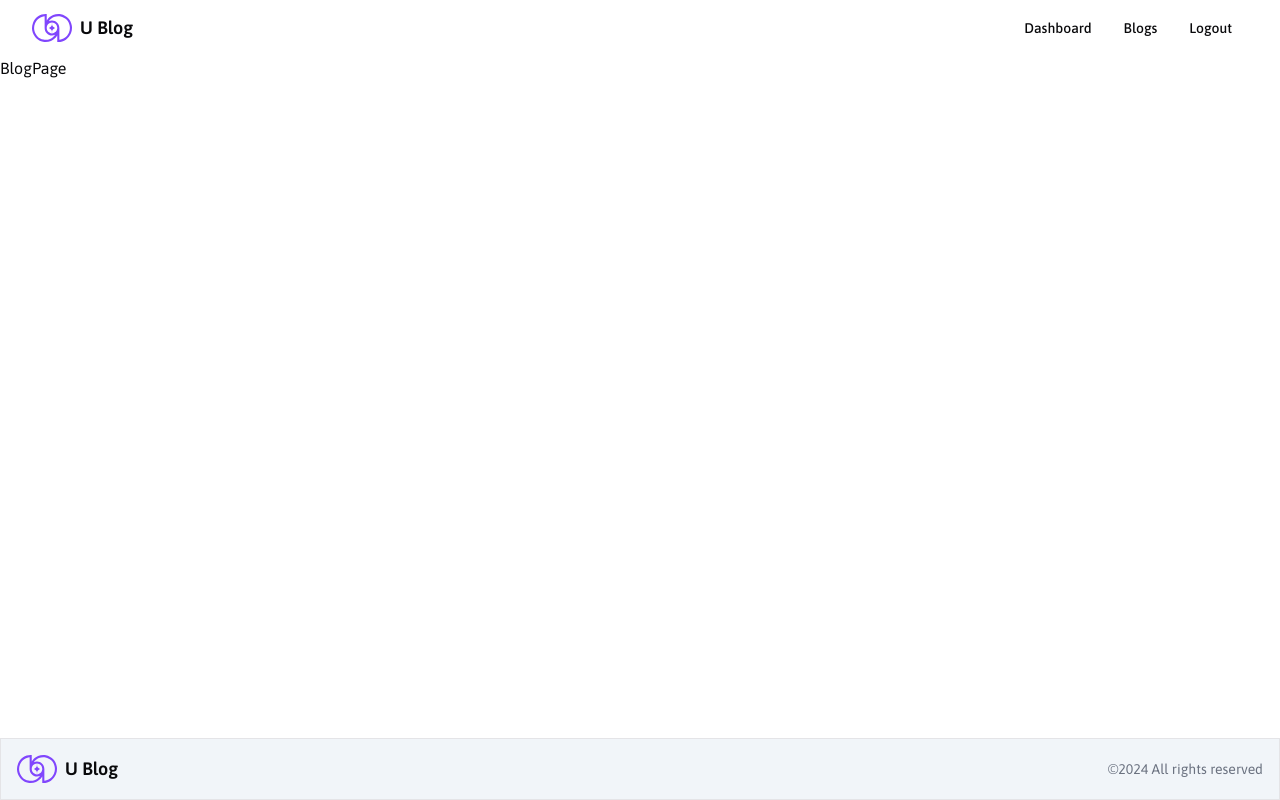
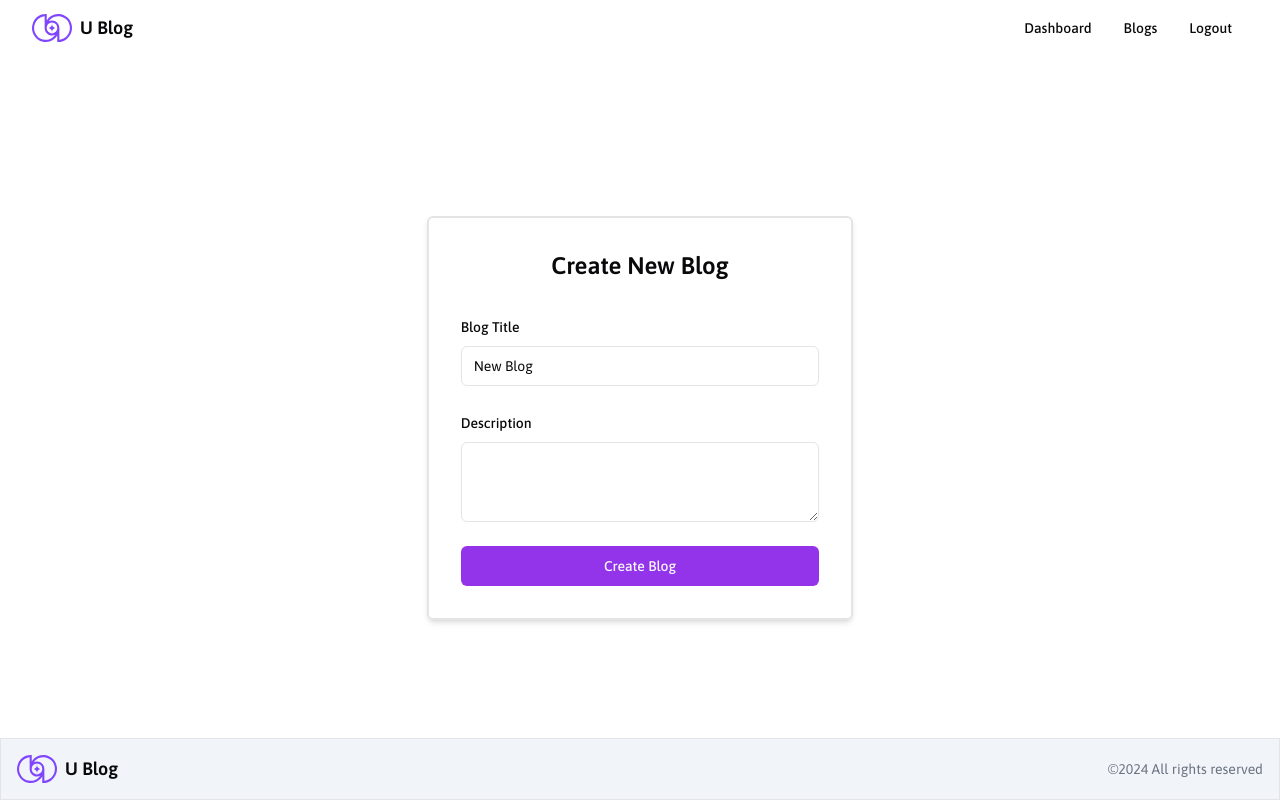
Before and after one commit to freddyval7/blog-pers, a Next.js app: page /blogs/new in a window 1280 px wide. Built offline with nearby package versions, Linux system fonts and the light colour scheme.

Commit message:
add blog form

```diff
--- /dev/null
+++ b/src/app/(dashboard)/blogs/new/_components/blogForm.tsx
@@ -0,0 +1,80 @@
+"use client";
+
+import { Button } from "@/components/ui/button";
+import {
+  Form,
+  FormControl,
+  FormField,
+  FormItem,
+  FormLabel,
+  FormMessage,
+} from "@/components/ui/form";
+import { Input } from "@/components/ui/input";
+import { Textarea } from "@/components/ui/textarea";
+import { useForm } from "react-hook-form";
+import { z } from "zod";
+import axios from "axios";
+import { useState } from "react";
+
+const formSchema = z.object({
+  title: z.string(),
+  description: z.string(),
+});
+
+export default function BlogForm() {
+  const [isSubmitting, setIsSubmitting] = useState(false);
+
+  const form = useForm<z.infer<typeof formSchema>>({
+    defaultValues: {
+      title: "New Blog",
+    },
+  });
+
+  async function onSubmit(data: z.infer<typeof formSchema>) {
+    setIsSubmitting(true);
+    const res = await axios.post("/api/blogs", data);
+    console.log(res.data);
+    form.reset({
+      title: "",
+      description: "",
+    });
+    setIsSubmitting(false);
+  }
+
+  return (
+    <Form {...form}>
+      <form className="space-y-6" onSubmit={form.handleSubmit(onSubmit)}>
+        <FormField
+          name="title"
+          rules={{ required: "Title is required" }}
+          control={form.control}
+          render={({ field }) => (
+            <FormItem>
+              <FormLabel htmlFor={field.name}>Blog Title</FormLabel>
+              <FormControl>
+                <Input {...field} />
+              </FormControl>
+              <FormMessage></FormMessage>
+            </FormItem>
+          )}
+        />
+        <FormField
+          name="description"
+          control={form.control}
+          render={({ field }) => (
+            <FormItem>
+              <FormLabel htmlFor={field.name}>Description</FormLabel>
+              <FormControl>
+                <Textarea {...field} />
+              </FormControl>
+              <FormMessage></FormMessage>
+            </FormItem>
+          )}
+        />
+        <Button disabled={isSubmitting} className="w-full" variant={"main"} type="submit">
+          Create Blog
+        </Button>
+      </form>
+    </Form>
+  );
+}
--- /dev/null
+++ b/src/app/(dashboard)/blogs/new/page.tsx
@@ -0,0 +1,10 @@
+import BlogForm from "./_components/blogForm";
+
+export default function NewBlogPage() {
+  return (
+    <div className="w-1/2 md:w-1/3 border-2 rounded-md shadow-md p-8 mx-auto mt-40 space-y-8">
+      <h1 className="text-center text-2xl font-bold">Create New Blog</h1>
+      <BlogForm />
+    </div>
+  )
+}
--- /dev/null
+++ b/src/components/ui/form.tsx
@@ -0,0 +1,176 @@
+import * as React from "react"
+import * as LabelPrimitive from "@radix-ui/react-label"
+import { Slot } from "@radix-ui/react-slot"
+import {
+  Controller,
+  ControllerProps,
+  FieldPath,
+  FieldValues,
+  FormProvider,
+  useFormContext,
+} from "react-hook-form"
+
+import { cn } from "@/lib/utils"
+import { Label } from "@/components/ui/label"
+
+const Form = FormProvider
+
+type FormFieldContextValue<
+  TFieldValues extends FieldValues = FieldValues,
+  TName extends FieldPath<TFieldValues> = FieldPath<TFieldValues>
+> = {
+  name: TName
+}
+
+const FormFieldContext = React.createContext<FormFieldContextValue>(
+  {} as FormFieldContextValue
+)
+
+const FormField = <
+  TFieldValues extends FieldValues = FieldValues,
+  TName extends FieldPath<TFieldValues> = FieldPath<TFieldValues>
+>({
+  ...props
+}: ControllerProps<TFieldValues, TName>) => {
+  return (
+    <FormFieldContext.Provider value={{ name: props.name }}>
+      <Controller {...props} />
+    </FormFieldContext.Provider>
+  )
+}
+
+const useFormField = () => {
+  const fieldContext = React.useContext(FormFieldContext)
+  const itemContext = React.useContext(FormItemContext)
+  const { getFieldState, formState } = useFormContext()
+
+  const fieldState = getFieldState(fieldContext.name, formState)
+
+  if (!fieldContext) {
+    throw new Error("useFormField should be used within <FormField>")
+  }
+
+  const { id } = itemContext
+
+  return {
+    id,
+    name: fieldContext.name,
+    formItemId: `${id}-form-item`,
+    formDescriptionId: `${id}-form-item-description`,
+    formMessageId: `${id}-form-item-message`,
+    ...fieldState,
+  }
+}
+
+type FormItemContextValue = {
+  id: string
+}
+
+const FormItemContext = React.createContext<FormItemContextValue>(
+  {} as FormItemContextValue
+)
+
+const FormItem = React.forwardRef<
+  HTMLDivElement,
+  React.HTMLAttributes<HTMLDivElement>
+>(({ className, ...props }, ref) => {
+  const id = React.useId()
+
+  return (
+    <FormItemContext.Provider value={{ id }}>
+      <div ref={ref} className={cn("space-y-2", className)} {...props} />
+    </FormItemContext.Provider>
+  )
+})
+FormItem.displayName = "FormItem"
+
+const FormLabel = React.forwardRef<
+  React.ElementRef<typeof LabelPrimitive.Root>,
+  React.ComponentPropsWithoutRef<typeof LabelPrimitive.Root>
+>(({ className, ...props }, ref) => {
+  const { error, formItemId } = useFormField()
+
+  return (
+    <Label
+      ref={ref}
+      className={cn(error && "text-destructive", className)}
+      htmlFor={formItemId}
+      {...props}
+    />
+  )
+})
+FormLabel.displayName = "FormLabel"
+
+const FormControl = React.forwardRef<
+  React.ElementRef<typeof Slot>,
+  React.ComponentPropsWithoutRef<typeof Slot>
+>(({ ...props }, ref) => {
+  const { error, formItemId, formDescriptionId, formMessageId } = useFormField()
+
+  return (
+    <Slot
+      ref={ref}
+      id={formItemId}
+      aria-describedby={
+        !error
+          ? `${formDescriptionId}`
+          : `${formDescriptionId} ${formMessageId}`
+      }
+      aria-invalid={!!error}
+      {...props}
+    />
+  )
+})
+FormControl.displayName = "FormControl"
+
+const FormDescription = React.forwardRef<
+  HTMLParagraphElement,
+  React.HTMLAttributes<HTMLParagraphElement>
+>(({ className, ...props }, ref) => {
+  const { formDescriptionId } = useFormField()
+
+  return (
+    <p
+      ref={ref}
+      id={formDescriptionId}
+      className={cn("text-sm text-muted-foreground", className)}
+      {...props}
+    />
+  )
+})
+FormDescription.displayName = "FormDescription"
+
+const FormMessage = React.forwardRef<
+  HTMLParagraphElement,
+  React.HTMLAttributes<HTMLParagraphElement>
+>(({ className, children, ...props }, ref) => {
+  const { error, formMessageId } = useFormField()
+  const body = error ? String(error?.message) : children
+
+  if (!body) {
+    return null
+  }
+
+  return (
+    <p
+      ref={ref}
+      id={formMessageId}
+      className={cn("text-sm font-medium text-destructive", className)}
+      {...props}
+    >
+      {body}
+    </p>
+  )
+})
+FormMessage.displayName = "FormMessage"
+
+export {
+  useFormField,
+  Form,
+  FormItem,
+  FormLabel,
+  FormControl,
+  FormDescription,
+  FormMessage,
+  FormField,
+}
--- /dev/null
+++ b/src/components/ui/input.tsx
@@ -0,0 +1,25 @@
+import * as React from "react"
+
+import { cn } from "@/lib/utils"
+
+export interface InputProps
+  extends React.InputHTMLAttributes<HTMLInputElement> {}
+
+const Input = React.forwardRef<HTMLInputElement, InputProps>(
+  ({ className, type, ...props }, ref) => {
+    return (
+      <input
+        type={type}
+        className={cn(
+          "flex h-10 w-full rounded-md border border-input bg-background px-3 py-2 text-sm ring-offset-background file:border-0 file:bg-transparent file:text-sm file:font-medium placeholder:text-muted-foreground focus-visible:outline-none focus-visible:ring-2 focus-visible:ring-ring focus-visible:ring-offset-2 disabled:cursor-not-allowed disabled:opacity-50",
+          className
+        )}
+        ref={ref}
+        {...props}
+      />
+    )
+  }
+)
+Input.displayName = "Input"
+
+export { Input }
--- /dev/null
+++ b/src/components/ui/label.tsx
@@ -0,0 +1,26 @@
+"use client"
+
+import * as React from "react"
+import * as LabelPrimitive from "@radix-ui/react-label"
+import { cva, type VariantProps } from "class-variance-authority"
+
+import { cn } from "@/lib/utils"
+
+const labelVariants = cva(
+  "text-sm font-medium leading-none peer-disabled:cursor-not-allowed peer-disabled:opacity-70"
+)
+
+const Label = React.forwardRef<
+  React.ElementRef<typeof LabelPrimitive.Root>,
+  React.ComponentPropsWithoutRef<typeof LabelPrimitive.Root> &
+    VariantProps<typeof labelVariants>
+>(({ className, ...props }, ref) => (
+  <LabelPrimitive.Root
+    ref={ref}
+    className={cn(labelVariants(), className)}
+    {...props}
+  />
+))
+Label.displayName = LabelPrimitive.Root.displayName
+
+export { Label }
--- /dev/null
+++ b/src/components/ui/textarea.tsx
@@ -0,0 +1,24 @@
+import * as React from "react"
+
+import { cn } from "@/lib/utils"
+
+export interface TextareaProps
+  extends React.TextareaHTMLAttributes<HTMLTextAreaElement> {}
+
+const Textarea = React.forwardRef<HTMLTextAreaElement, TextareaProps>(
+  ({ className, ...props }, ref) => {
+    return (
+      <textarea
+        className={cn(
+          "flex min-h-[80px] w-full rounded-md border border-input bg-background px-3 py-2 text-sm ring-offset-background placeholder:text-muted-foreground focus-visible:outline-none focus-visible:ring-2 focus-visible:ring-ring focus-visible:ring-offset-2 disabled:cursor-not-allowed disabled:opacity-50",
+          className
+        )}
+        ref={ref}
+        {...props}
+      />
+    )
+  }
+)
+Textarea.displayName = "Textarea"
+
+export { Textarea }
```
Also changed, not shown: package.json (+6 -1 lines), 1 other file (tests, documents, lock files or other folders).
